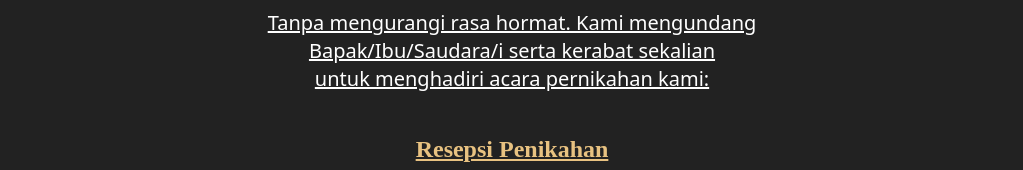
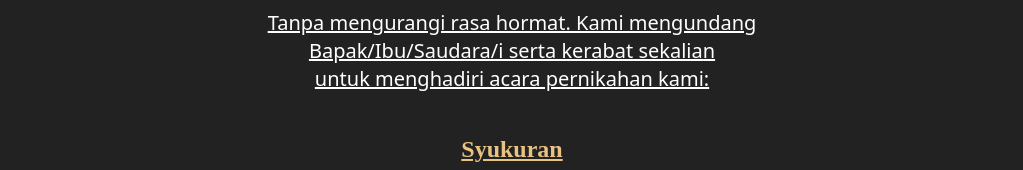
Before and after one commit to Ilbana/wedding2, a website: page index.html in a window 1280 px wide. Shown: the part 2022-2192 px from the top of the page, without its empty margins (128-1151 px from the left). Drawn offline with nearby package versions, Linux system fonts and the light colour scheme; a web font is replaced by a local one.

Commit message:
Update index.html

```diff
--- a/index.html
+++ b/index.html
@@ -190,7 +190,7 @@
       <div class="mx-auto">
         <div
           class="font-['Butler'] font-[700] text-[14px] md:text-2xl text-center text-[#E8C281] underline underline-offset">
-          Resepsi Penikahan
+          Syukuran
         </div>
         <div class="mt-2 text-center relative ">
           <div class="absolute text-center top-12 md:top-24 inset-x-0 left-[-6px] md:left-[-13px]">
```
